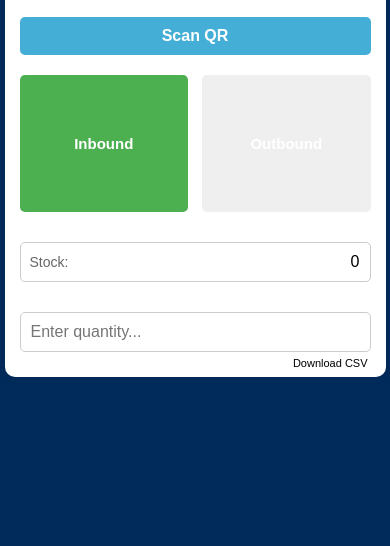
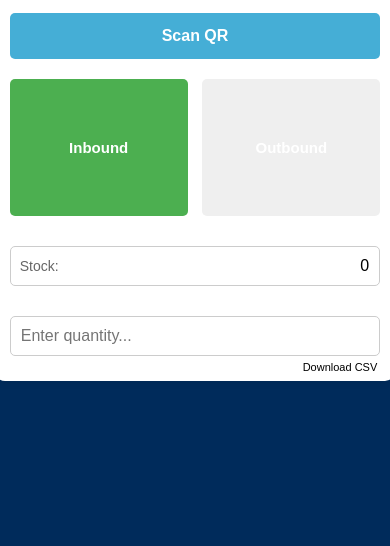
Before and after one commit to treetiger5/qr-label-scanner, a plain HTML site: page index.html in a window 390 px wide. Shown: the part 298-844 px from the top of the page. Drawn offline with Linux system fonts and the light colour scheme.

Commit message:
obile veseion 2

```diff
--- a/index.html
+++ b/index.html
@@ -21,35 +21,71 @@
 
     /* 가운데 흰색 박스 스타일 */
     .container {
-      background-color: #FFFFFF;
-      width: min(90%, 400px); /* 화면 크기가 작으면 90%, 크면 최대 400px */
-      padding: 20px;
-      border-radius: 10px;
-      box-shadow: 0px 0px 10px rgba(0,0,0,0.1);
-      text-align: center;
-      position: relative; /* 다운로드 링크를 하단 오른쪽에 배치하기 위해 상대 위치 지정 */
-    }
+    background-color: #FFFFFF;
+    width: min(90%, 420px); /* 최대 420px 유지하면서 화면 크기에 맞게 조정 */
+    padding: 20px;
+    border-radius: 10px;
+    box-shadow: 0px 0px 10px rgba(0, 0, 0, 0.1);
+    text-align: center;
+    position: relative;
+}
 
-    /* 화면이 600px 이하일 때 스타일 조정 */
-@media screen and (max-width: 600px) {
+/* 버튼과 입력 칸의 크기를 화면 크기에 맞춰 자동 조정 */
+input, button {
+    width: 100%;
+    padding: 12px;
+    font-size: 16px;
+    border: 1px solid #ccc;
+    border-radius: 5px;
+    box-sizing: border-box;
+}
+
+/* 버튼 스타일 - 터치하기 편하게 크기 조정 */
+.btn {
+    cursor: pointer;
+    font-weight: bold;
+    border: none;
+    padding: 14px; /* 버튼 크기를 조금 키움 */
+}
+
+/* 입고/출고 버튼 스타일 */
+.btn-container {
+    display: flex;
+    justify-content: space-between;
+    gap: 10px;
+}
+
+.btn-inbound, .btn-outbound {
+    width: 48%; /* 버튼 크기 균일하게 */
+    height: 80px; /* 세로 길이 적당히 증가 */
+    font-size: 18px; /* 가독성 증가 */
+}
+
+/* 작은 화면에서 자동 조정 */
+@media screen and (max-width: 500px) {
     .container {
-        width: 90%;  /* 화면의 90%를 차지하도록 설정 */
-        padding: 15px; /* 모바일에서 여백을 조금 줄임 */
+        width: 95%;
+        padding: 15px;
     }
 
     .title {
-        font-size: 36px; /* 타이틀 크기 조정 */
+        font-size: 30px; /* 타이틀 크기 줄임 */
     }
 
     .subtitle {
-        font-size: 18px;
+        font-size: 16px;
     }
 
     button {
-        font-size: 14px; /* 버튼 폰트 크기 줄이기 */
-        padding: 8px;
+        font-size: 14px; /* 모바일에서 버튼 크기 적절히 조정 */
+        padding: 12px;
+    }
+
+    .btn-inbound, .btn-outbound {
+        height: 70px; /* 너무 길어지지 않도록 조정 */
     }
 }
+
 
     /* 타이틀(UPNK)와 서브타이틀(Label Stock Management)을 함께 묶은 영역 */
     .title-container {
```
